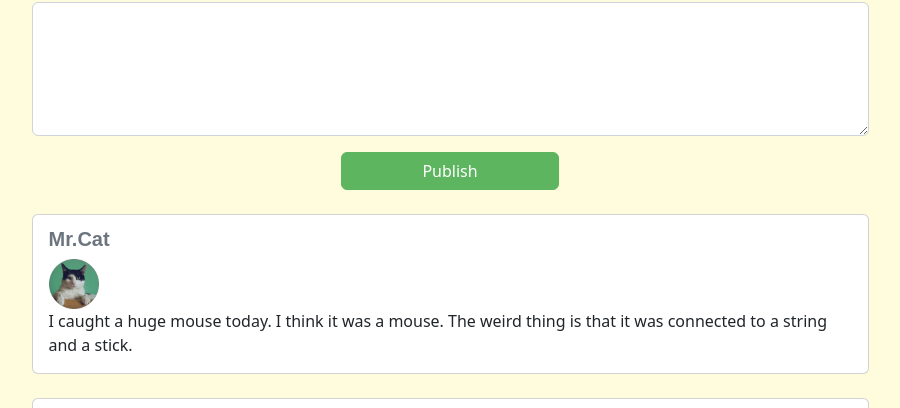
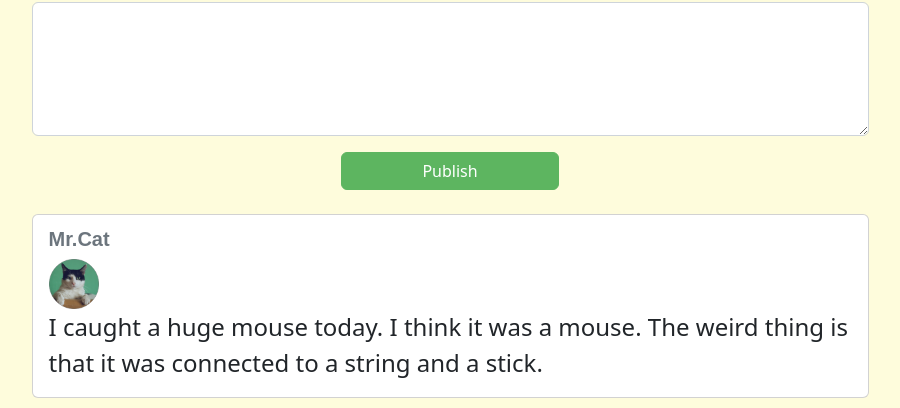
Before and after one commit to dvergnir/css-fw-ca, a website: page index.html in a window 1280 px wide. Shown: the part 332-740 px from the top of the page, without its empty margins (190-1090 px from the left). Drawn offline with Linux system fonts and the light colour scheme; a web font is replaced by a local one.

Commit message:
added a mixin to increase font-size for post type

```diff
--- a/src/scss/styles.scss
+++ b/src/scss/styles.scss
@@ -10,6 +10,10 @@
   max-width: 50px;
 }
 
+.card-text {
+  @include font-size(1.5rem);
+}
+
 .profile-image {
   max-width: 100px;
 }
```
Also changed, not shown: dist/css/styles.css, 1 other file.
